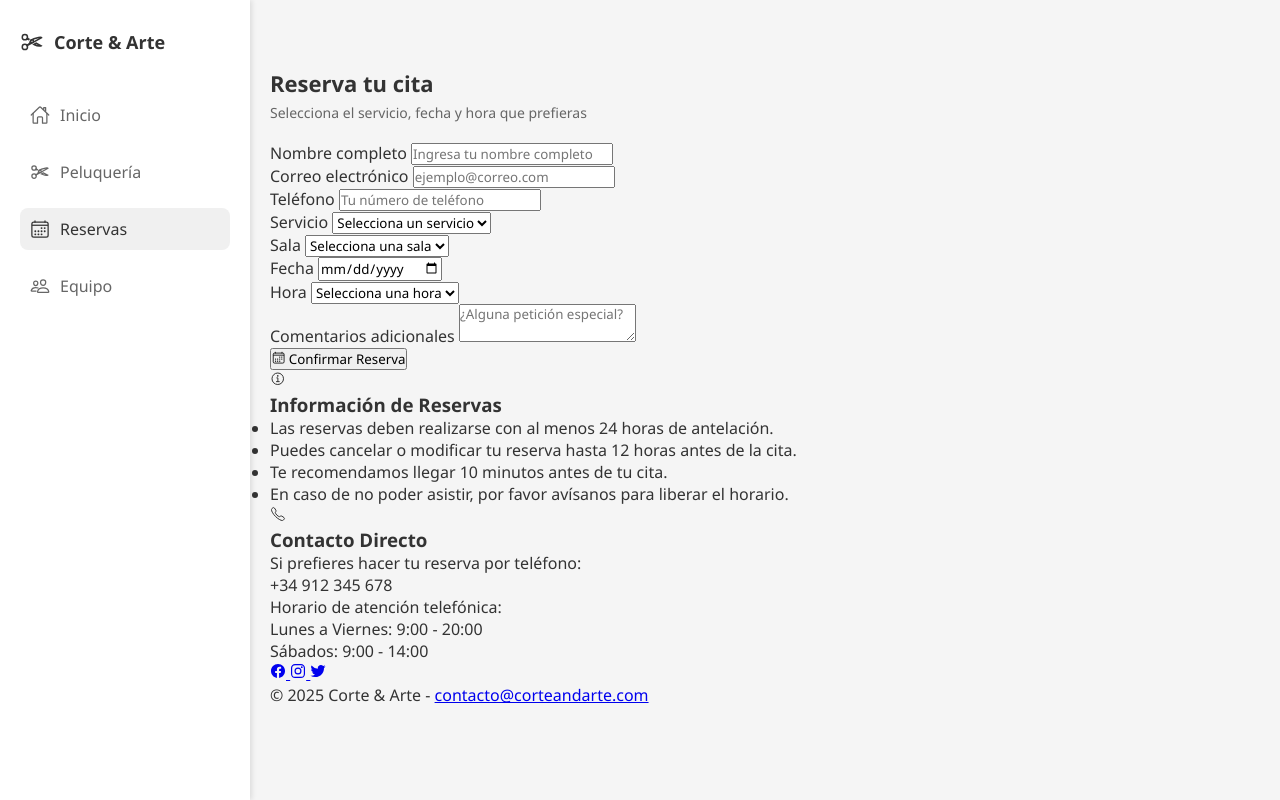
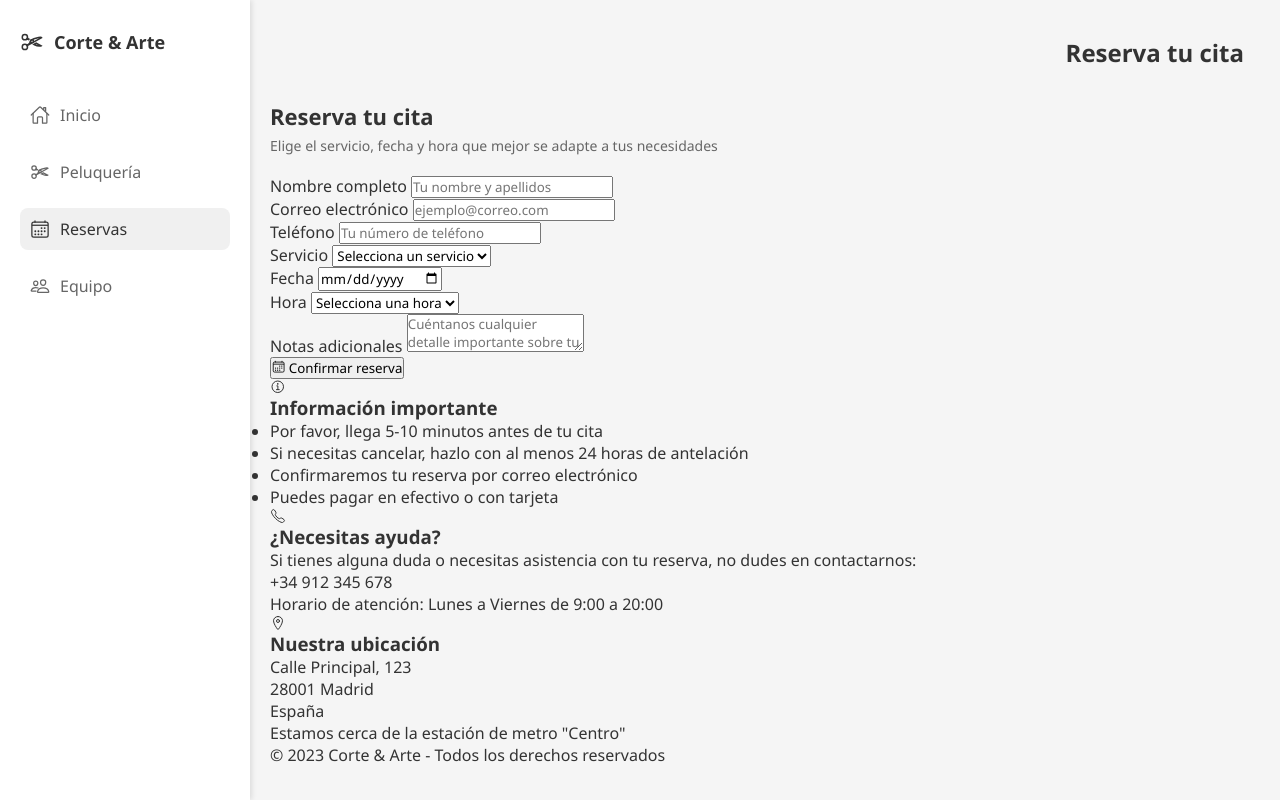
Before and after one commit to fran2102/Peluqueria, a plain HTML site: page reservas.html in a window 1280 px wide. Drawn offline with nearby package versions, Linux system fonts and the light colour scheme.

Commit message:
Update reservas.html

```diff
--- a/reservas.html
+++ b/reservas.html
@@ -1,10 +1,10 @@
-<!DOCTYPE HTML>
 <html lang="es">
 <head>
     <title>Corte &amp; Arte - Reservas</title>
     <meta name="description" content="Sistema de reservas para nuestros servicios de peluquería">
     <meta name="keywords" content="peluquería, reservas, citas, servicios, belleza">
     <meta charset="UTF-8">
+    <meta name="viewport" content="width=device-width, initial-scale=1.0">
     <link rel="stylesheet" type="text/css" href="styles.css">
     <script type="module" src="https://unpkg.com/ionicons@5.5.2/dist/ionicons/ionicons.esm.js"></script>
     <script nomodule src="https://unpkg.com/ionicons@5.5.2/dist/ionicons/ionicons.js"></script>
@@ -12,110 +12,79 @@
 </head>
 <body class="reservas-page">
     <div class="container">
-        <!-- Sidebar -->
+        <!-- Barra lateral -->
         <aside class="sidebar">
             <div class="logo-container">
                 <ion-icon name="cut-outline"></ion-icon>
-                <span>Corte &amp; Arte</span>
+                <span>Corte & Arte</span>
             </div>
             <nav class="sidebar-nav">
                 <ul>
-                    <li>
-                        <a href="index.html">
-                            <ion-icon name="home-outline"></ion-icon>
-                            <span>Inicio</span>
-                        </a>
-                    </li>
-                    <li>
-                        <a href="peluqueria.html">
-                            <ion-icon name="cut-outline"></ion-icon>
-                            <span>Peluquería</span>
-                        </a>
-                    </li>
-                    <li class="active">
-                        <a href="reservas.html">
-                            <ion-icon name="calendar-outline"></ion-icon>
-                            <span>Reservas</span>
-                        </a>
-                    </li>
-                    <li>
-                        <a href="equipo.html">
-                            <ion-icon name="people-outline"></ion-icon>
-                            <span>Equipo</span>
-                        </a>
-                    </li>
+                    <li><a href="index.html"><ion-icon name="home-outline"></ion-icon> Inicio</a></li>
+                    <li><a href="peluqueria.html"><ion-icon name="cut-outline"></ion-icon> Peluquería</a></li>
+                    <li class="active"><a href="reservas.html"><ion-icon name="calendar-outline"></ion-icon> Reservas</a></li>
+                    <li><a href="equipo.html"><ion-icon name="people-outline"></ion-icon> Equipo</a></li>
                 </ul>
             </nav>
         </aside>
 
-        <!-- Main Content -->
+        <!-- Contenido principal -->
         <main class="main-content">
             <header class="main-header">
-                <h1 class="visually-hidden">Corte &amp; Arte</h1>
-                <button class="reserve-button" onclick="window.location.href='reservas.html'">
+                <h1>Reserva tu cita</h1>
+                <button class="reserve-button">
                     <ion-icon name="calendar-outline"></ion-icon>
-                    <span>Reservar</span>
+                    Reservar ahora
                 </button>
             </header>
 
-            <!-- Reservas Section -->
             <section class="reservas-section">
                 <div class="section-header">
                     <h2>Reserva tu cita</h2>
-                    <p>Selecciona el servicio, fecha y hora que prefieras</p>
+                    <p>Elige el servicio, fecha y hora que mejor se adapte a tus necesidades</p>
                 </div>
 
                 <div class="reservation-container">
+                    <!-- Formulario de reserva -->
                     <div class="reservation-form-container">
-                        <form class="reservation-form">
+                        <form class="reservation-form" id="reservation-form">
                             <div class="form-group">
-                                <label for="nombre">Nombre completo</label>
-                                <input type="text" id="nombre" name="nombre" placeholder="Ingresa tu nombre completo" required>
+                                <label for="name">Nombre completo</label>
+                                <input type="text" id="name" name="name" required placeholder="Tu nombre y apellidos">
                             </div>
 
                             <div class="form-group">
                                 <label for="email">Correo electrónico</label>
-                                <input type="email" id="email" name="email" placeholder="ejemplo@correo.com" required>
+                                <input type="email" id="email" name="email" required placeholder="ejemplo@correo.com">
                             </div>
 
                             <div class="form-group">
-                                <label for="telefono">Teléfono</label>
-                                <input type="tel" id="telefono" name="telefono" placeholder="Tu número de teléfono" required>
+                                <label for="phone">Teléfono</label>
+                                <input type="tel" id="phone" name="phone" required placeholder="Tu número de teléfono">
                             </div>
 
                             <div class="form-group">
-                                <label for="servicio">Servicio</label>
-                                <select id="servicio" name="servicio" required>
-                                    <option value="" disabled selected>Selecciona un servicio</option>
-                                    <option value="corte">Corte de cabello</option>
+                                <label for="service">Servicio</label>
+                                <select id="service" name="service" required>
+                                    <option value="">Selecciona un servicio</option>
+                                    <option value="corte">Corte de pelo</option>
+                                    <option value="color">Coloración</option>
                                     <option value="peinado">Peinado</option>
-                                    <option value="tinte">Tinte y color</option>
+                                    <option value="tratamiento">Tratamiento capilar</option>
                                     <option value="manicura">Manicura</option>
                                     <option value="pedicura">Pedicura</option>
-                                    <option value="depilacion">Depilación</option>
-                                    <option value="maquillaje">Maquillaje</option>
-                                    <option value="tratamiento">Tratamiento capilar</option>
                                 </select>
                             </div>
 
                             <div class="form-group">
-                                <label for="sala">Sala</label>
-                                <select id="sala" name="sala" required>
-                                    <option value="" disabled selected>Selecciona una sala</option>
-                                    <option value="norte">Sala Norte</option>
-                                    <option value="sur">Sala Sur</option>
-                                </select>
+                                <label for="date">Fecha</label>
+                                <input type="date" id="date" name="date" required>
                             </div>
 
                             <div class="form-group">
-                                <label for="fecha">Fecha</label>
-                                <input type="date" id="fecha" name="fecha" required>
-                            </div>
-
-                            <div class="form-group">
-                                <label for="hora">Hora</label>
-                                <select id="hora" name="hora" required>
-                                    <option value="" disabled selected>Selecciona una hora</option>
+                                <label for="time">Hora</label>
+                                <select id="time" name="time" required>
+                                    <option value="">Selecciona una hora</option>
                                     <option value="09:00">09:00</option>
                                     <option value="10:00">10:00</option>
                                     <option value="11:00">11:00</option>
@@ -128,32 +97,33 @@
                                 </select>
                             </div>
 
-                            <div class="form-group">
-                                <label for="comentarios">Comentarios adicionales</label>
-                                <textarea id="comentarios" name="comentarios" placeholder="¿Alguna petición especial?"></textarea>
+                            <div class="form-group full-width">
+                                <label for="notes">Notas adicionales</label>
+                                <textarea id="notes" name="notes" placeholder="Cuéntanos cualquier detalle importante sobre tu reserva"></textarea>
                             </div>
 
                             <div class="form-actions">
                                 <button type="submit" class="submit-button">
                                     <ion-icon name="calendar-outline"></ion-icon>
-                                    <span>Confirmar Reserva</span>
+                                    Confirmar reserva
                                 </button>
                             </div>
                         </form>
                     </div>
 
+                    <!-- Información adicional -->
                     <div class="reservation-info">
                         <div class="info-card">
                             <div class="info-header">
                                 <ion-icon name="information-circle-outline"></ion-icon>
-                                <h3>Información de Reservas</h3>
+                                <h3>Información importante</h3>
                             </div>
                             <div class="info-content">
                                 <ul>
-                                    <li>Las reservas deben realizarse con al menos 24 horas de antelación.</li>
-                                    <li>Puedes cancelar o modificar tu reserva hasta 12 horas antes de la cita.</li>
-                                    <li>Te recomendamos llegar 10 minutos antes de tu cita.</li>
-                                    <li>En caso de no poder asistir, por favor avísanos para liberar el horario.</li>
+                                    <li>Por favor, llega 5-10 minutos antes de tu cita</li>
+                                    <li>Si necesitas cancelar, hazlo con al menos 24 horas de antelación</li>
+                                    <li>Confirmaremos tu reserva por correo electrónico</li>
+                                    <li>Puedes pagar en efectivo o con tarjeta</li>
                                 </ul>
                             </div>
                         </div>
@@ -161,36 +131,33 @@
                         <div class="info-card">
                             <div class="info-header">
                                 <ion-icon name="call-outline"></ion-icon>
-                                <h3>Contacto Directo</h3>
+                                <h3>¿Necesitas ayuda?</h3>
                             </div>
                             <div class="info-content">
-                                <p>Si prefieres hacer tu reserva por teléfono:</p>
-                                <p class="contact-phone">+34 912 345 678</p>
-                                <p>Horario de atención telefónica:</p>
-                                <p>Lunes a Viernes: 9:00 - 20:00</p>
-                                <p>Sábados: 9:00 - 14:00</p>
+                                <p>Si tienes alguna duda o necesitas asistencia con tu reserva, no dudes en contactarnos:</p>
+                                <div class="contact-phone">+34 912 345 678</div>
+                                <p>Horario de atención: Lunes a Viernes de 9:00 a 20:00</p>
+                            </div>
+                        </div>
+
+                        <div class="info-card">
+                            <div class="info-header">
+                                <ion-icon name="location-outline"></ion-icon>
+                                <h3>Nuestra ubicación</h3>
+                            </div>
+                            <div class="info-content">
+                                <p>Calle Principal, 123<br>
+                                28001 Madrid<br>
+                                España</p>
+                                <p>Estamos cerca de la estación de metro "Centro"</p>
                             </div>
                         </div>
                     </div>
                 </div>
             </section>
 
-            <!-- Footer -->
             <footer class="main-footer">
-                <div class="footer-content">
-                    <div class="social-links">
-                        <a href="https://www.facebook.com/corteandarte" class="social-icon">
-                            <ion-icon name="logo-facebook"></ion-icon>
-                        </a>
-                        <a href="https://www.instagram.com/corteandarte" class="social-icon">
-                            <ion-icon name="logo-instagram"></ion-icon>
-                        </a>
-                        <a href="https://twitter.com/corteandarte" class="social-icon">
-                            <ion-icon name="logo-twitter"></ion-icon>
-                        </a>
-                    </div>
-                    <p>© 2025 Corte &amp; Arte - <a href="mailto:contacto@corteandarte.com">contacto@corteandarte.com</a></p>
-                </div>
+                <p>&copy; 2023 Corte & Arte - Todos los derechos reservados</p>
             </footer>
         </main>
     </div>
```
